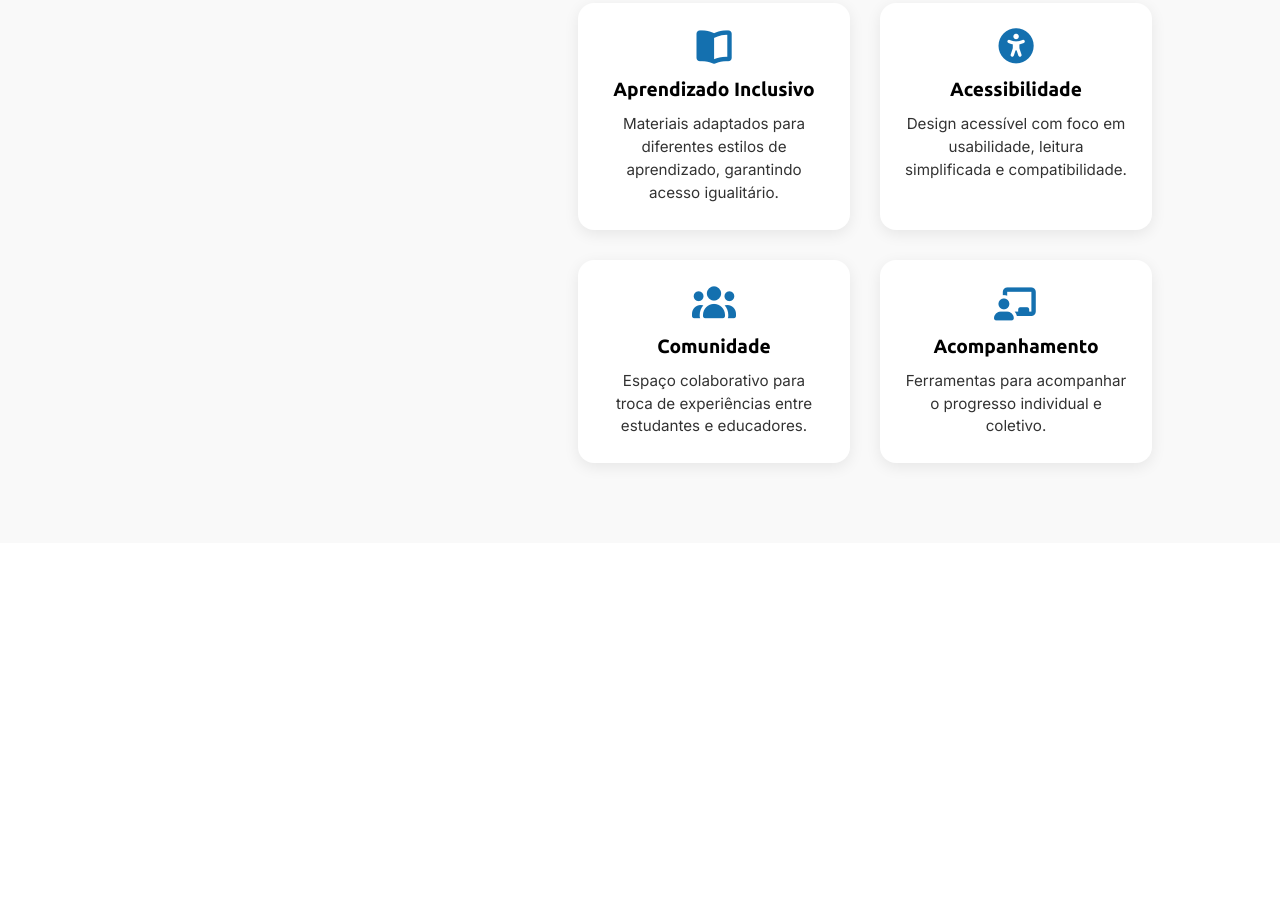
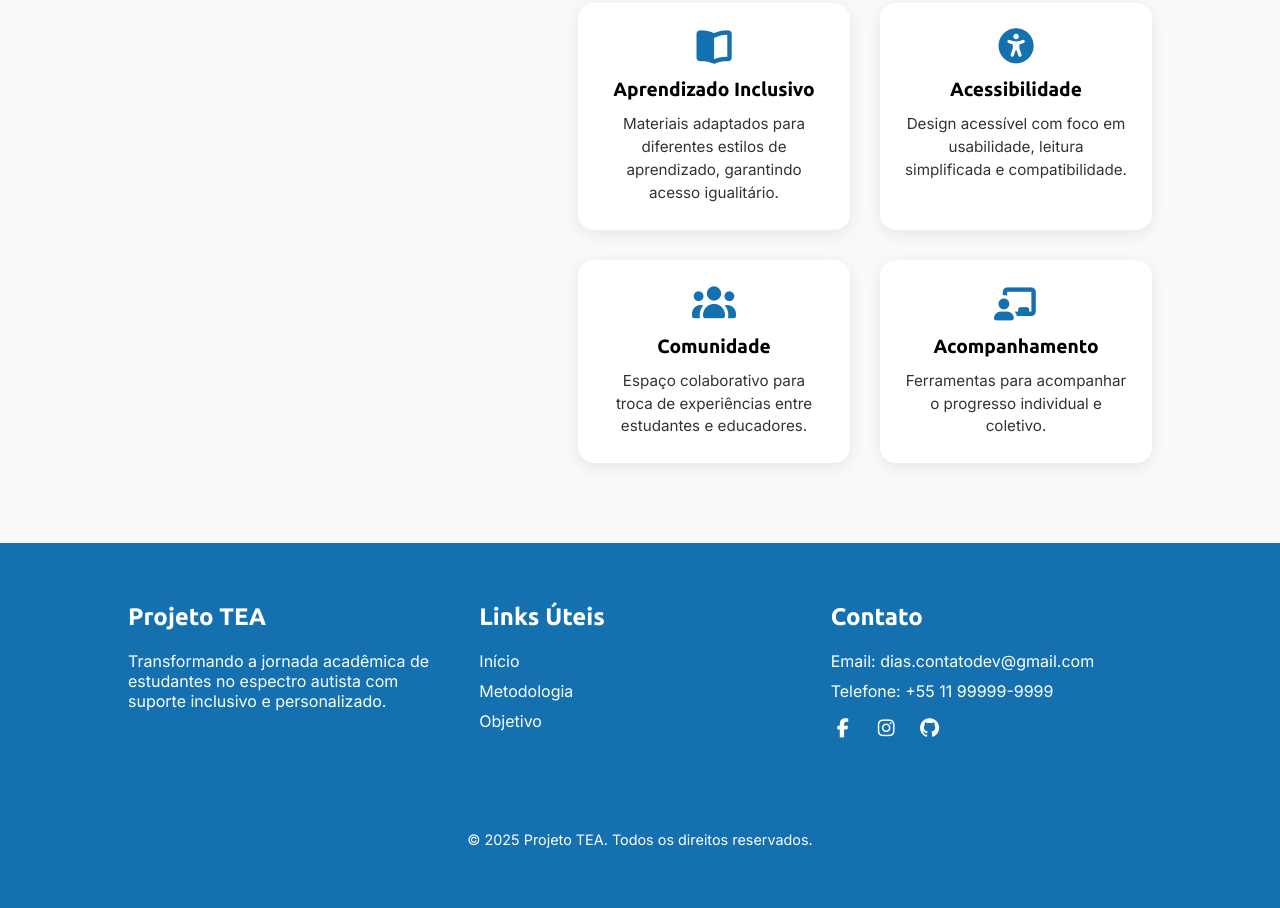
Before and after one commit to DiassDev/IAUSTI, a plain HTML site: page index.html in a window 1280 px wide. Shown: the part 2172-3080 px from the top of the page. Before the commit the page ends 2715 px from the top, so only its background shows below. Drawn offline with Linux system fonts and the light colour scheme.

Commit message:
Adicionando footer iterativo no site, com navegação entre as seções e ícones que levam as futuras redes sociais do projeto ( incluindo o github ).

```diff
--- a/PROJETO TEA 2.0/frontend/css/style.css
+++ b/PROJETO TEA 2.0/frontend/css/style.css
@@ -463,3 +463,78 @@ html, body {
   color: black;
   line-height: 1.5;
 }
+
+.site-footer {
+  background-color: var(--cor-primaria);
+  color: #fff;
+  padding: 60px 10%;
+  font-family: var(--fonte-paragrado);
+}
+
+.footer-container {
+  display: flex;
+  justify-content: space-between;
+  flex-wrap: wrap;
+  gap: 30px;
+}
+
+.footer-about,
+.footer-links,
+.footer-contact {
+  flex: 1 1 250px;
+}
+
+.footer-about h3,
+.footer-links h4,
+.footer-contact h4 {
+  font-size: 1.5rem;
+  font-family: var(--fonte-titulo);
+  margin-bottom: 20px;
+  color: #ffffff;
+}
+
+.footer-links ul {
+  list-style: none;
+  padding: 0;
+}
+
+.footer-links ul li {
+  margin-bottom: 10px;
+}
+
+.footer-links ul li a {
+  color: #ffffff;
+  text-decoration: none;
+  transition: color 0.3s ease;
+}
+
+.footer-links ul li a:hover {
+  color: #ffcc00;
+}
+
+.footer-contact p {
+  margin-bottom: 10px;
+}
+
+.social-icons {
+  margin-top: 15px;
+}
+
+.social-icons a {
+  font-family: var(--fonte-paragrado);
+  color: #ffffff;
+  font-size: 1.2rem;
+  margin-right: 15px;
+  transition: color 0.3s ease;
+}
+
+.social-icons a:hover {
+  color: #ffcc00;
+}
+
+.footer-bottom {
+  text-align: center;
+  margin-top: 90px;
+  font-size: 0.9rem;
+  opacity: 0.8;
+}
--- a/index.html
+++ b/index.html
@@ -24,7 +24,7 @@
   </div>
 
 
-  <section class="hero-section">
+  <section id="section-1" class="hero-section">
     <img src="./PROJETO TEA 2.0/frontend/assets/images/imagem-estudo2.jpg"
          alt="Estudo ilustração"
          class="hero-background">
@@ -47,7 +47,7 @@
     </div>
   </section>
 
-  <section class="section-2">
+  <section id="section-2" class="section-2">
     <div class="right-conteiner fade-in">
       <i class="fa-solid fa-circle-user" id="user-icon"></i>
       <h3 class="right-text">Estudo direcionado</h3>
@@ -73,7 +73,7 @@
     </div>
   </section>
 
-  <section class="section-3 fade-in">
+  <section id="section-3" class="section-3 fade-in">
   <div class="section-3-conteiner">
     <img class="right-img fade-in" src="./PROJETO TEA 2.0/frontend/assets/images/imagem-estudo.jpg" alt="estudando">
 
@@ -115,6 +115,40 @@
     </div>
   </div>
 </section>
+<footer class="site-footer">
+  <div class="footer-container">
+    <div class="footer-about fade-in">
+      <h3>Projeto TEA</h3>
+      <p>Transformando a jornada acadêmica de estudantes no espectro autista com suporte inclusivo e personalizado.</p>
+    </div>
+
+    <div class="footer-links fade-in">
+      <h4>Links Úteis</h4>
+      <ul>
+        <li><a href="#section-1">Início</a></li>
+        <li><a href="#section-2">Metodologia</a></li>
+        <li><a href="#section-3">Objetivo</a></li>
+      </ul>
+    </div>
+
+    <div class="footer-contact fade-in">
+      <h4>Contato</h4>
+      <p>Email: dias.contatodev@gmail.com</p>
+      <p>Telefone: +55 11 99999-9999</p>
+      <div class="social-icons">
+        <a href="https://facebook.com" target="_blank"><i class="fa-brands fa-facebook-f"></i></a>
+        <a href="https://instagram.com" target="_blank"><i class="fa-brands fa-instagram"></i></a>
+        <a href="https://github.com" target="_blank"><i class="fa-brands fa-github"></i></a>
+      </div>
+    </div>
+  </div>
+
+  <div class="footer-bottom fade-in">
+    <p>© 2025 Projeto TEA. Todos os direitos reservados.</p>
+  </div>
+</footer>
+
+
 
 <script src="./PROJETO TEA 2.0/frontend/js/effects.js"></script>
 <script src="./PROJETO TEA 2.0/frontend/js/main.js"></script>
```
